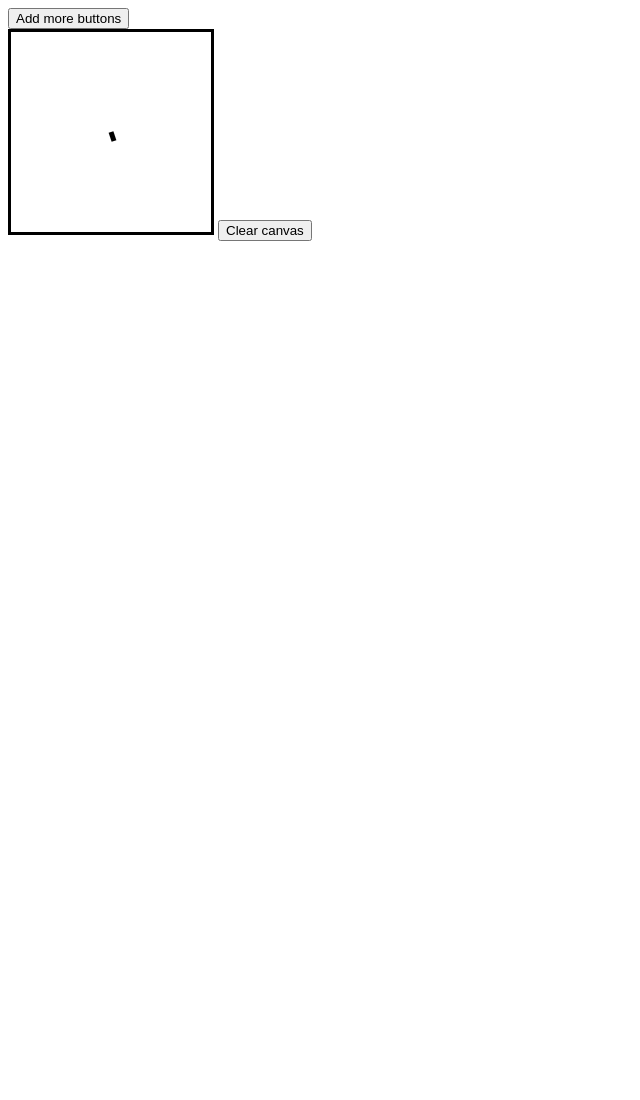
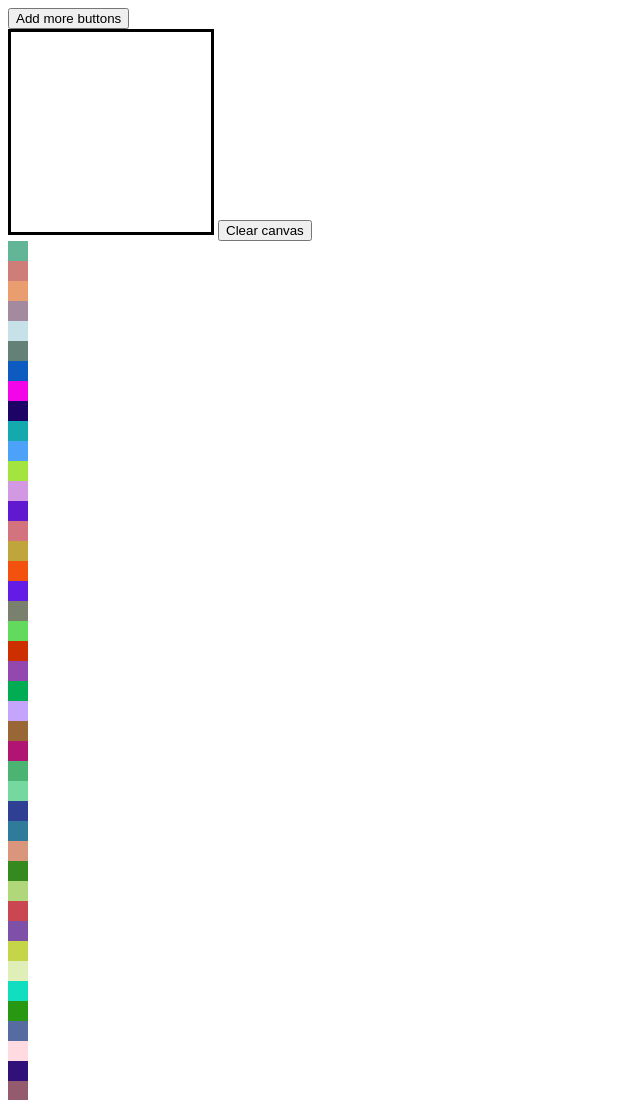
Before and after one commit to Jakyln/generativeContent, a plain HTML site: page index.html in a window 1280 px wide. Shown: the top 1100 px of the page, without its empty margins (0-640 px from the left). Before the commit the page ends 800 px from the top, so only its background shows below. Drawn offline with Linux system fonts and the light colour scheme.

Commit message:
Ajout de différentes couleurs au pinceau

```diff
--- a/index.html
+++ b/index.html
@@ -11,6 +11,8 @@
     </div>
    <canvas width="200" height="200" id="myCanvas" ></canvas>
    <button onclick="clearCanvas()" id="clearCanvas">Clear canvas</button>
-    <script src="index.js"></script>
+   <div id="colors">
+   </div>
+   <script src="index.js"></script>
 </body>
 </html>
--- a/index.js
+++ b/index.js
@@ -11,20 +11,72 @@ let canvasDiv = document.querySelector("#myCanvas");
 canvasDiv.style = "border:solid"
 let canvas = canvasDiv.getContext("2d");
 canvas.lineWidth = 5;
-canvas.beginPath();
-canvas.moveTo(100,100);
-//canvas.lineTo(200,200);
-//canvas.lineTo(100,200);
-canvas.lineTo(103,109);
-//canvas.closePath();
-canvas.stroke();
-//canvas.fill();
 
 let mouseIsDown = false;
 let timer;
 
+let allSupportedColors = [
+    "#63b598", "#ce7d78", "#ea9e70", "#a48a9e", "#c6e1e8", "#648177", "#0d5ac1",
+    "#f205e6", "#1c0365", "#14a9ad", "#4ca2f9", "#a4e43f", "#d298e2", "#6119d0",
+    "#d2737d", "#c0a43c", "#f2510e", "#651be6", "#79806e", "#61da5e", "#cd2f00",
+    "#9348af", "#01ac53", "#c5a4fb", "#996635", "#b11573", "#4bb473", "#75d89e",
+    "#2f3f94", "#2f7b99", "#da967d", "#34891f", "#b0d87b", "#ca4751", "#7e50a8",
+    "#c4d647", "#e0eeb8", "#11dec1", "#289812", "#566ca0", "#ffdbe1", "#2f1179",
+    "#935b6d", "#916988", "#513d98", "#aead3a", "#9e6d71", "#4b5bdc", "#0cd36d",
+    "#250662", "#cb5bea", "#228916", "#ac3e1b", "#df514a", "#539397", "#880977",
+    "#f697c1", "#ba96ce", "#679c9d", "#c6c42c", "#5d2c52", "#48b41b", "#e1cf3b",
+    "#5be4f0", "#57c4d8", "#a4d17a", "#be608b", "#96b00c", "#088baf", "#f158bf",
+    "#e145ba", "#ee91e3", "#05d371", "#5426e0", "#4834d0", "#802234", "#6749e8",
+    "#0971f0", "#8fb413", "#b2b4f0", "#c3c89d", "#c9a941", "#41d158", "#fb21a3",
+    "#51aed9", "#5bb32d", "#21538e", "#89d534", "#d36647", "#7fb411", "#0023b8",
+    "#3b8c2a", "#986b53", "#f50422", "#983f7a", "#ea24a3", "#79352c", "#521250",
+    "#c79ed2", "#d6dd92", "#e33e52", "#b2be57", "#fa06ec", "#1bb699", "#6b2e5f",
+    "#64820f", "#21538e", "#89d534", "#d36647", "#7fb411", "#0023b8", "#3b8c2a",
+    "#986b53", "#f50422", "#983f7a", "#ea24a3", "#79352c", "#521250", "#c79ed2",
+    "#d6dd92", "#e33e52", "#b2be57", "#fa06ec", "#1bb699", "#6b2e5f", "#64820f",
+    "#9cb64a", "#996c48", "#9ab9b7", "#06e052", "#e3a481", "#0eb621", "#fc458e",
+    "#b2db15", "#aa226d", "#792ed8", "#73872a", "#520d3a", "#cefcb8", "#a5b3d9",
+    "#7d1d85", "#c4fd57", "#f1ae16", "#8fe22a", "#ef6e3c", "#243eeb", "#dd93fd",
+    "#3f8473", "#e7dbce", "#421f79", "#7a3d93", "#635f6d", "#93f2d7", "#9b5c2a",
+    "#15b9ee", "#0f5997", "#409188", "#911e20", "#1350ce", "#10e5b1", "#fff4d7",
+    "#cb2582", "#ce00be", "#32d5d6", "#608572", "#c79bc2", "#00f87c", "#77772a",
+    "#6995ba", "#fc6b57", "#f07815", "#8fd883", "#060e27", "#96e591", "#21d52e",
+    "#d00043", "#b47162", "#1ec227", "#4f0f6f", "#1d1d58", "#947002", "#bde052",
+    "#e08c56", "#28fcfd", "#36486a", "#d02e29", "#1ae6db", "#3e464c", "#a84a8f",
+    "#911e7e", "#3f16d9", "#0f525f", "#ac7c0a", "#b4c086", "#c9d730", "#30cc49",
+    "#3d6751", "#fb4c03", "#640fc1", "#62c03e", "#d3493a", "#88aa0b", "#406df9",
+    "#615af0", "#2a3434", "#4a543f", "#79bca0", "#a8b8d4", "#00efd4", "#7ad236",
+    "#7260d8", "#1deaa7", "#06f43a", "#823c59", "#e3d94c", "#dc1c06", "#f53b2a",
+    "#b46238", "#2dfff6", "#a82b89", "#1a8011", "#436a9f", "#1a806a", "#4cf09d",
+    "#c188a2", "#67eb4b", "#b308d3", "#fc7e41", "#af3101", "#71b1f4", "#a2f8a5",
+    "#e23dd0", "#d3486d", "#00f7f9", "#474893", "#3cec35", "#1c65cb", "#5d1d0c",
+    "#2d7d2a", "#ff3420", "#5cdd87", "#a259a4", "#e4ac44", "#1bede6", "#8798a4",
+    "#d7790f", "#b2c24f", "#de73c2", "#d70a9c", "#88e9b8", "#c2b0e2", "#86e98f",
+    "#ae90e2", "#1a806b", "#436a9e", "#0ec0ff", "#f812b3", "#b17fc9", "#8d6c2f",
+    "#d3277a", "#2ca1ae", "#9685eb", "#8a96c6", "#dba2e6", "#76fc1b", "#608fa4",
+    "#20f6ba", "#07d7f6", "#dce77a", "#77ecca"
+]
+
+let colorsDiv = document.querySelector("#colors");
+for (let index = 0; index < allSupportedColors.length; index++) {
+    const color = allSupportedColors[index];
+    let colorDiv = document.createElement("div");
+    colorDiv.style = `height:20px;width:20px;background-color:${color}`
+    colorDiv.id = color;
+    colorDiv.addEventListener("click", () => {
+        pickColor(color);
+    })
+    colorsDiv.append(colorDiv);
+
+}
+
+function pickColor(colorHex){
+    canvas.strokeStyle = colorHex;
+}
 function clearCanvas(){
+    //reinitalise canvas
     canvasDiv.width = canvasDiv.width;
+    canvas.lineWidth = 5;
 }
 
 function addButton(){
@@ -46,8 +98,6 @@ function addInfiniteButtons(){
 
 let getMousePosition = (canvas,event) =>{
     let rect = canvas.getBoundingClientRect();
-    console.log("canvas:",rect)
-    console.log("event:",event)
     let abs = event.clientX - rect.left;
     let ord = event.clientY - rect.top;
     return {x:abs,y:ord};
```
